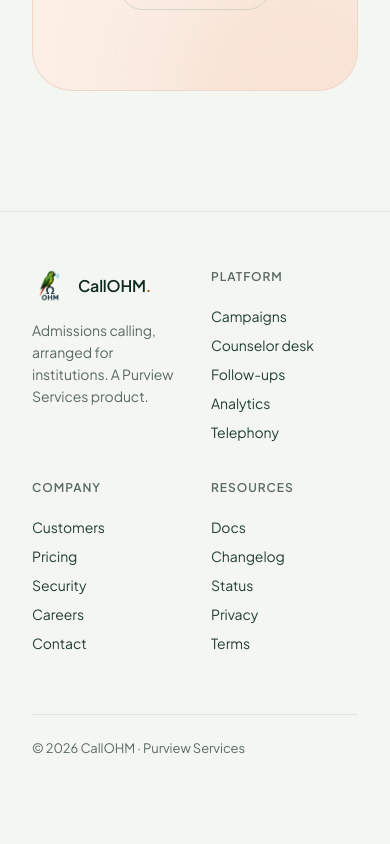
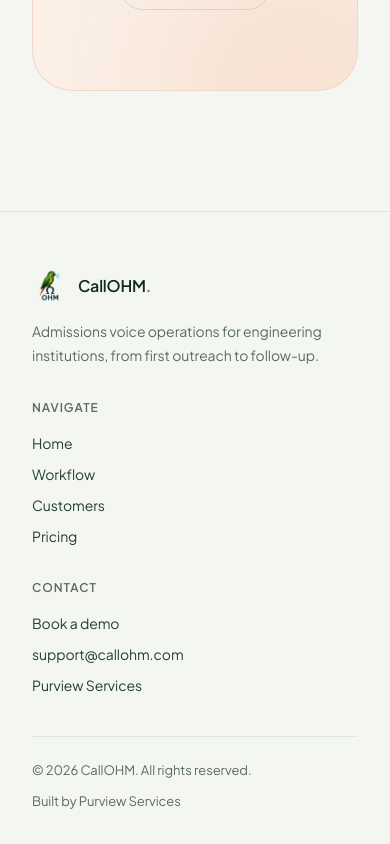
Before and after one commit to ShashirekhaPurview/PurviewCallOHM-CollegeAdmissions, a React (Vite) app: page / in a window 390 px wide. Shown: the part 2657-3501 px from the top of the page. Before the commit the page ends 3456 px from the top, so only its background shows below. Built offline with nearby package versions, Linux system fonts and the light colour scheme; a web font is replaced by a local one.

Commit message:
integrated the endpoint for book a demo page

```diff
--- a/src/App.jsx
+++ b/src/App.jsx
@@ -15,6 +15,7 @@ import ConversationsPage from './pages/analytics/AnalyticsPage'
 import AnalyticsPage from './pages/analytics/AnalyticsOverviewPage'
 import { getSession } from './api/auth/authService'
 import OrganizationDetailsPage from './pages/superadmin/OrganizationDetailsPage'
+import { RouteScrollRestoration } from './utils/homeNavigation'
 
 function AppRoutes() {
   const session = getSession()
@@ -52,6 +53,7 @@ function AppRoutes() {
 export default function App() {
   return (
     <BrowserRouter>
+      <RouteScrollRestoration />
       <Routes>
         <Route path="/"          element={<Landing />} />
         <Route path="/login"    element={<Login />} />
--- /dev/null
+++ b/src/api/bookDemo/bookDemoService.js
@@ -0,0 +1,5 @@
+import { api } from '../client'
+
+export function createBookDemoRequest(payload) {
+  return api.post('/book-demo', payload)
+}
--- a/src/index.css
+++ b/src/index.css
@@ -507,15 +507,33 @@
 /* ─────────── Footer ─────────── */
 .hi-foot {
   margin-top: 120px;
-  padding: 56px 0 40px;
+  padding: 56px 0 32px;
   border-top: 1px solid var(--hair);
 }
 
 .hi-foot-grid {
   display: grid;
-  grid-template-columns: 1.4fr 1fr 1fr 1fr;
+  grid-template-columns: minmax(0, 1.6fr) repeat(2, minmax(180px, 1fr));
   gap: 32px;
-  margin-bottom: 56px;
+  margin-bottom: 40px;
+}
+
+.hi-foot-brand {
+  display: flex;
+  flex-direction: column;
+  gap: 16px;
+}
+
+.hi-foot-brand-link {
+  width: fit-content;
+}
+
+.hi-foot-copy {
+  max-width: 320px;
+  margin: 0;
+  font-size: 14px;
+  line-height: 1.65;
+  color: var(--ink-3);
 }
 
 .hi-foot-col h4 {
@@ -527,15 +545,20 @@
   margin: 0 0 16px;
 }
 
-.hi-foot-col a {
-  display: block;
+.hi-foot-links {
+  display: flex;
+  flex-direction: column;
+  gap: 10px;
+}
+
+.hi-foot-link {
   font-size: 14px;
   color: var(--ink-2);
-  padding: 4px 0;
-  cursor: pointer;
-}
-
-.hi-foot-col a:hover {
+  line-height: 1.5;
+  transition: color 0.18s var(--ease-out);
+}
+
+.hi-foot-link:hover {
   color: var(--accent);
 }
 
@@ -543,6 +566,8 @@
   display: flex;
   justify-content: space-between;
   align-items: center;
+  gap: 12px 24px;
+  flex-wrap: wrap;
   padding-top: 24px;
   border-top: 1px solid var(--hair);
   font-size: 13px;
@@ -1454,6 +1479,17 @@
   }
 }
 
+@media (max-width: 640px) {
+  .hi-foot-grid {
+    grid-template-columns: 1fr;
+  }
+
+  .hi-foot-bottom {
+    flex-direction: column;
+    align-items: flex-start;
+  }
+}
+
 /* ─────────── Existing utilities (kept for the rest of the app) ─────────── */
 @keyframes gradientText {
   0% {
--- a/src/pages/BookDemoPage.jsx
+++ b/src/pages/BookDemoPage.jsx
@@ -5,6 +5,8 @@ import {
   ArrowRight, Check, Loader2, Moon, Sun,
   Clock, Phone, ShieldCheck,
 } from 'lucide-react'
+import { useNavigateHomeTop } from '../utils/homeNavigation'
+import { createBookDemoRequest } from '../api/bookDemo/bookDemoService'
 
 /* ── Theme ── */
 function useTheme() {
@@ -83,19 +85,41 @@ function applyBlur(e) {
 
 export default function BookDemoPage() {
   const [theme, toggleTheme] = useTheme()
+  const goHomeTop = useNavigateHomeTop()
   const [form, setForm] = useState(INITIAL_FORM)
   const [submitState, setSubmitState] = useState('idle')
+  const [submitError, setSubmitError] = useState('')
 
-  const set = field => e => setForm(p => ({ ...p, [field]: e.target.value }))
+  const set = field => e => {
+    setForm(p => ({ ...p, [field]: e.target.value }))
+    if (submitState !== 'idle') setSubmitState('idle')
+    if (submitError) setSubmitError('')
+  }
 
   const handleSubmit = async e => {
     e.preventDefault()
     setSubmitState('submitting')
+    setSubmitError('')
+
+    const payload = {
+      full_name: form.fullName.trim(),
+      email: form.workEmail.trim(),
+      institution: form.organization.trim(),
+      body: form.message.trim(),
+    }
+
+    if (!payload.full_name || !payload.email || !payload.institution || !payload.body) {
+      setSubmitError('Please fill in all fields.')
+      setSubmitState('error')
+      return
+    }
+
     try {
-      await new Promise(r => setTimeout(r, 1200))
+      await createBookDemoRequest(payload)
       setSubmitState('success')
       setForm(INITIAL_FORM)
-    } catch {
+    } catch (error) {
+      setSubmitError(error.message || 'Something went wrong. Please try again.')
       setSubmitState('error')
     }
   }
@@ -109,12 +133,12 @@ export default function BookDemoPage() {
     >
       {/* Nav */}
       <nav className="hi-nav">
-        <Link to="/" className="hi-nav-brand" style={{ textDecoration: 'none' }}>
+        <Link to="/" onClick={goHomeTop} className="hi-nav-brand" style={{ textDecoration: 'none' }}>
           <img src="/callohm-logo.png" alt="CallOHM" className="hi-nav-logo" />
           <div className="hi-nav-name">CallOHM<span className="dot">.</span></div>
         </Link>
         <div className="hi-nav-links">
-          <Link to="/" className="hi-nav-link">Home</Link>
+          <Link to="/" onClick={goHomeTop} className="hi-nav-link">Home</Link>
           <Link to="/workflow" className="hi-nav-link">Workflow</Link>
           <Link to="/customers" className="hi-nav-link">Customers</Link>
           <Link to="/pricing" className="hi-nav-link">Pricing</Link>
@@ -247,9 +271,10 @@ export default function BookDemoPage() {
                   />
                 </Field>
 
-                <Field label="How can we help? (optional)">
+                <Field label="How can we help?">
                   <textarea
                     rows={3}
+                    required
                     placeholder="Current challenges, expected call volume…"
                     value={form.message} onChange={set('message')}
                     style={{ ...inputStyle, resize: 'vertical', lineHeight: 1.55 }}
@@ -284,7 +309,7 @@ export default function BookDemoPage() {
                       fontSize: 14, fontWeight: 500,
                     }}
                   >
-                    Something went wrong. Please try again.
+                    {submitError || 'Something went wrong. Please try again.'}
                   </motion.div>
                 )}
 
--- a/src/pages/CustomersPage.jsx
+++ b/src/pages/CustomersPage.jsx
@@ -2,6 +2,7 @@ import { useEffect, useState } from 'react'
 import { Link } from 'react-router-dom'
 import { Moon, Sun, ArrowRight, Quote } from 'lucide-react'
 import { motion } from 'framer-motion'
+import { useNavigateHomeTop } from '../utils/homeNavigation'
 
 function useTheme() {
   const [theme, setTheme] = useState(() => {
@@ -74,17 +75,18 @@ const fade = (delay = 0) => ({
 
 export default function CustomersPage() {
   const [theme, toggleTheme] = useTheme()
+  const goHomeTop = useNavigateHomeTop()
 
   return (
     <div className="landing-v2" data-accent="clay" data-theme-scope={theme} style={{ minHeight: '100vh' }}>
 
       <nav className="hi-nav">
-        <Link to="/" className="hi-nav-brand" style={{ textDecoration: 'none' }}>
+        <Link to="/" onClick={goHomeTop} className="hi-nav-brand" style={{ textDecoration: 'none' }}>
           <img src="/callohm-logo.png" alt="CallOHM" className="hi-nav-logo" />
           <div className="hi-nav-name">CallOHM<span className="dot">.</span></div>
         </Link>
         <div className="hi-nav-links">
-          <Link to="/" className="hi-nav-link">Home</Link>
+          <Link to="/" onClick={goHomeTop} className="hi-nav-link">Home</Link>
           <Link to="/workflow" className="hi-nav-link">Workflow</Link>
           <span className="hi-nav-link active">Customers</span>
           <Link to="/pricing" className="hi-nav-link">Pricing</Link>
--- a/src/pages/PricingPage.jsx
+++ b/src/pages/PricingPage.jsx
@@ -2,6 +2,7 @@ import { useEffect, useState } from 'react'
 import { Link } from 'react-router-dom'
 import { Moon, Sun, ArrowRight } from 'lucide-react'
 import { motion } from 'framer-motion'
+import { useNavigateHomeTop } from '../utils/homeNavigation'
 
 function useTheme() {
   const [theme, setTheme] = useState(() => {
@@ -29,17 +30,18 @@ const fade = {
 
 export default function PricingPage() {
   const [theme, toggleTheme] = useTheme()
+  const goHomeTop = useNavigateHomeTop()
 
   return (
     <div className="landing-v2" data-accent="clay" data-theme-scope={theme} style={{ minHeight: '100vh' }}>
 
       <nav className="hi-nav">
-        <Link to="/" className="hi-nav-brand" style={{ textDecoration: 'none' }}>
+        <Link to="/" onClick={goHomeTop} className="hi-nav-brand" style={{ textDecoration: 'none' }}>
           <img src="/callohm-logo.png" alt="CallOHM" className="hi-nav-logo" />
           <div className="hi-nav-name">CallOHM<span className="dot">.</span></div>
         </Link>
         <div className="hi-nav-links">
-          <Link to="/" className="hi-nav-link">Home</Link>
+          <Link to="/" onClick={goHomeTop} className="hi-nav-link">Home</Link>
           <Link to="/workflow" className="hi-nav-link">Workflow</Link>
           <Link to="/customers" className="hi-nav-link">Customers</Link>
           <span className="hi-nav-link active">Pricing</span>
--- a/src/pages/WorkflowPage.jsx
+++ b/src/pages/WorkflowPage.jsx
@@ -2,6 +2,7 @@ import { useEffect, useState } from 'react'
 import { Link } from 'react-router-dom'
 import { Moon, Sun } from 'lucide-react'
 import WorkflowAnimation from './landing/WorkflowSection'
+import { useNavigateHomeTop } from '../utils/homeNavigation'
 
 function useTheme() {
   const [theme, setTheme] = useState(() => {
@@ -21,19 +22,20 @@ function useTheme() {
 
 export default function WorkflowPage() {
   const [theme, toggleTheme] = useTheme()
+  const goHomeTop = useNavigateHomeTop()
 
   return (
     <div className="landing-v2" data-accent="clay" style={{ height: '100vh', overflow: 'hidden', display: 'flex', flexDirection: 'column' }}>
 
       {/* Nav - same hi-nav class as landing, fully fixed */}
       <nav className="hi-nav">
-        <Link to="/" className="hi-nav-brand" style={{ textDecoration: 'none' }}>
+        <Link to="/" onClick={goHomeTop} className="hi-nav-brand" style={{ textDecoration: 'none' }}>
           <img src="/callohm-logo.png" alt="CallOHM" className="hi-nav-logo" />
           <div className="hi-nav-name">CallOHM<span className="dot">.</span></div>
         </Link>
 
         <div className="hi-nav-links">
-          <Link to="/" className="hi-nav-link">Home</Link>
+          <Link to="/" onClick={goHomeTop} className="hi-nav-link">Home</Link>
           <span className="hi-nav-link active">Workflow</span>
           <Link to="/customers" className="hi-nav-link">Customers</Link>
           <Link to="/pricing" className="hi-nav-link">Pricing</Link>
--- a/src/pages/landing/Landing.jsx
+++ b/src/pages/landing/Landing.jsx
@@ -3,6 +3,7 @@ import { Link } from 'react-router-dom'
 import { motion } from 'framer-motion'
 import { ArrowRight, Moon, Sun } from 'lucide-react'
 import Hero from './Hero'
+import { useNavigateHomeTop } from '../../utils/homeNavigation'
 
 /* ─── Theme ─── */
 function useTheme() {
@@ -22,15 +23,15 @@ function useTheme() {
 }
 
 /* ─── Navbar ─── */
-function Navbar({ theme, onToggleTheme }) {
+function Navbar({ theme, onToggleTheme, onHomeTop }) {
   return (
     <nav className="hi-nav">
-      <Link to="/" className="hi-nav-brand" style={{ textDecoration: 'none' }}>
+      <Link to="/" onClick={onHomeTop} className="hi-nav-brand" style={{ textDecoration: 'none' }}>
         <img src="/callohm-logo.png" alt="CallOHM" className="hi-nav-logo" />
         <div className="hi-nav-name">CallOHM<span className="dot">.</span></div>
       </Link>
       <div className="hi-nav-links">
-        <Link to="/" className="hi-nav-link active">Home</Link>
+        <Link to="/" onClick={onHomeTop} className="hi-nav-link active">Home</Link>
         <Link to="/workflow" className="hi-nav-link">Workflow</Link>
         <Link to="/customers" className="hi-nav-link">Customers</Link>
         <Link to="/pricing"   className="hi-nav-link">Pricing</Link>
@@ -66,6 +67,13 @@ const COLLEGES = [
   { name: 'Geethanjali',         logo: '/college_logos/geetanjali.jpg' },
   { name: 'IARE',                logo: '/college_logos/IARE.jpg' },
   { name: 'Narayanamma',         logo: '/college_logos/narayanammma.png' },
+]
+
+const FOOTER_NAV_LINKS = [
+  { label: 'Home', to: '/' },
+  { label: 'Workflow', to: '/workflow' },
+  { label: 'Customers', to: '/customers' },
+  { label: 'Pricing', to: '/pricing' },
 ]
 
 function Logos() {
@@ -114,35 +122,54 @@ function CtaBlock() {
 }
 
 /* ─── Footer ─── */
-function Footer() {
+function Footer({ onHomeTop }) {
   return (
     <footer className="hi-foot">
       <div className="landing-container">
         <div className="hi-foot-grid">
-          <div className="hi-foot-col">
-            <div className="hi-nav-brand" style={{ marginBottom: 16 }}>
+          <div className="hi-foot-brand">
+            <Link to="/" onClick={onHomeTop} className="hi-nav-brand hi-foot-brand-link">
               <img src="/callohm-logo.png" alt="CallOHM" className="hi-nav-logo" />
               <div className="hi-nav-name">CallOHM<span className="dot">.</span></div>
-            </div>
-            <p style={{ fontSize: 14, color: 'var(--ink-3)', maxWidth: 280, lineHeight: 1.55, margin: 0 }}>
-              Admissions calling, arranged for institutions. A Purview Services product.
+            </Link>
+            <p className="hi-foot-copy">
+              Admissions voice operations for engineering institutions, from first outreach to follow-up.
             </p>
           </div>
           <div className="hi-foot-col">
-            <h4>Platform</h4>
-            <a>Campaigns</a><a>Counselor desk</a><a>Follow-ups</a><a>Analytics</a><a>Telephony</a>
+            <h4>Navigate</h4>
+            <div className="hi-foot-links">
+              {FOOTER_NAV_LINKS.map((item) => (
+                <Link
+                  key={item.to}
+                  to={item.to}
+                  onClick={item.to === '/' ? onHomeTop : undefined}
+                  className="hi-foot-link"
+                >
+                  {item.label}
+                </Link>
+              ))}
+            </div>
           </div>
           <div className="hi-foot-col">
-            <h4>Company</h4>
-            <a>Customers</a><a>Pricing</a><a>Security</a><a>Careers</a><a>Contact</a>
-          </div>
-          <div className="hi-foot-col">
-            <h4>Resources</h4>
-            <a>Docs</a><a>Changelog</a><a>Status</a><a>Privacy</a><a>Terms</a>
+            <h4>Contact</h4>
+            <div className="hi-foot-links">
+              <Link to="/book-demo" className="hi-foot-link">Book a demo</Link>
+              <a href="mailto:support@callohm.com" className="hi-foot-link">support@callohm.com</a>
+              <a
+                href="https://purviewservices.com"
+                target="_blank"
+                rel="noreferrer"
+                className="hi-foot-link"
+              >
+                Purview Services
+              </a>
+            </div>
           </div>
         </div>
         <div className="hi-foot-bottom">
-          <span>&#169; {new Date().getFullYear()} CallOHM &middot; Purview Services</span>
+          <span>&#169; {new Date().getFullYear()} CallOHM. All rights reserved.</span>
+          <span>Built by Purview Services</span>
         </div>
       </div>
     </footer>
@@ -152,15 +179,17 @@ function Footer() {
 /* ─── Page ─── */
 export default function Landing() {
   const [theme, toggleTheme] = useTheme()
+  const goHomeTop = useNavigateHomeTop()
+
   return (
     <div className="landing-v2" data-accent="clay" data-theme-scope={theme}>
       <div className="landing-container">
-        <Navbar theme={theme} onToggleTheme={toggleTheme} />
+        <Navbar theme={theme} onToggleTheme={toggleTheme} onHomeTop={goHomeTop} />
       </div>
       <Hero />
       <Logos />
       <CtaBlock />
-      <Footer />
+      <Footer onHomeTop={goHomeTop} />
     </div>
   )
 }
--- /dev/null
+++ b/src/utils/homeNavigation.js
@@ -0,0 +1,54 @@
+import { useCallback, useEffect } from 'react'
+import { useLocation, useNavigate } from 'react-router-dom'
+
+export function scrollToPageTop(behavior = 'smooth') {
+  window.scrollTo({ top: 0, left: 0, behavior })
+}
+
+export function useNavigatePageTop(path) {
+  const location = useLocation()
+  const navigate = useNavigate()
+
+  return useCallback((event) => {
+    event?.preventDefault()
+
+    if (location.pathname === path) {
+      scrollToPageTop()
+      return
+    }
+
+    navigate(path, { state: { scrollToTop: true } })
+  }, [location.pathname, navigate, path])
+}
+
+export function useNavigateHomeTop() {
+  return useNavigatePageTop('/')
+}
+
+export function RouteScrollRestoration() {
+  const location = useLocation()
+
+  useEffect(() => {
+    const frameId = requestAnimationFrame(() => {
+      scrollToPageTop(location.state?.scrollToTop ? 'smooth' : 'auto')
+    })
+
+    return () => cancelAnimationFrame(frameId)
+  }, [location.key, location.pathname, location.state])
+
+  return null
+}
+
+export function useScrollHomeTopOnArrival() {
+  const location = useLocation()
+
+  useEffect(() => {
+    if (location.pathname !== '/' || !location.state?.scrollToTop) return
+
+    const frameId = requestAnimationFrame(() => {
+      scrollToPageTop()
+    })
+
+    return () => cancelAnimationFrame(frameId)
+  }, [location.key, location.pathname, location.state])
+}
```
